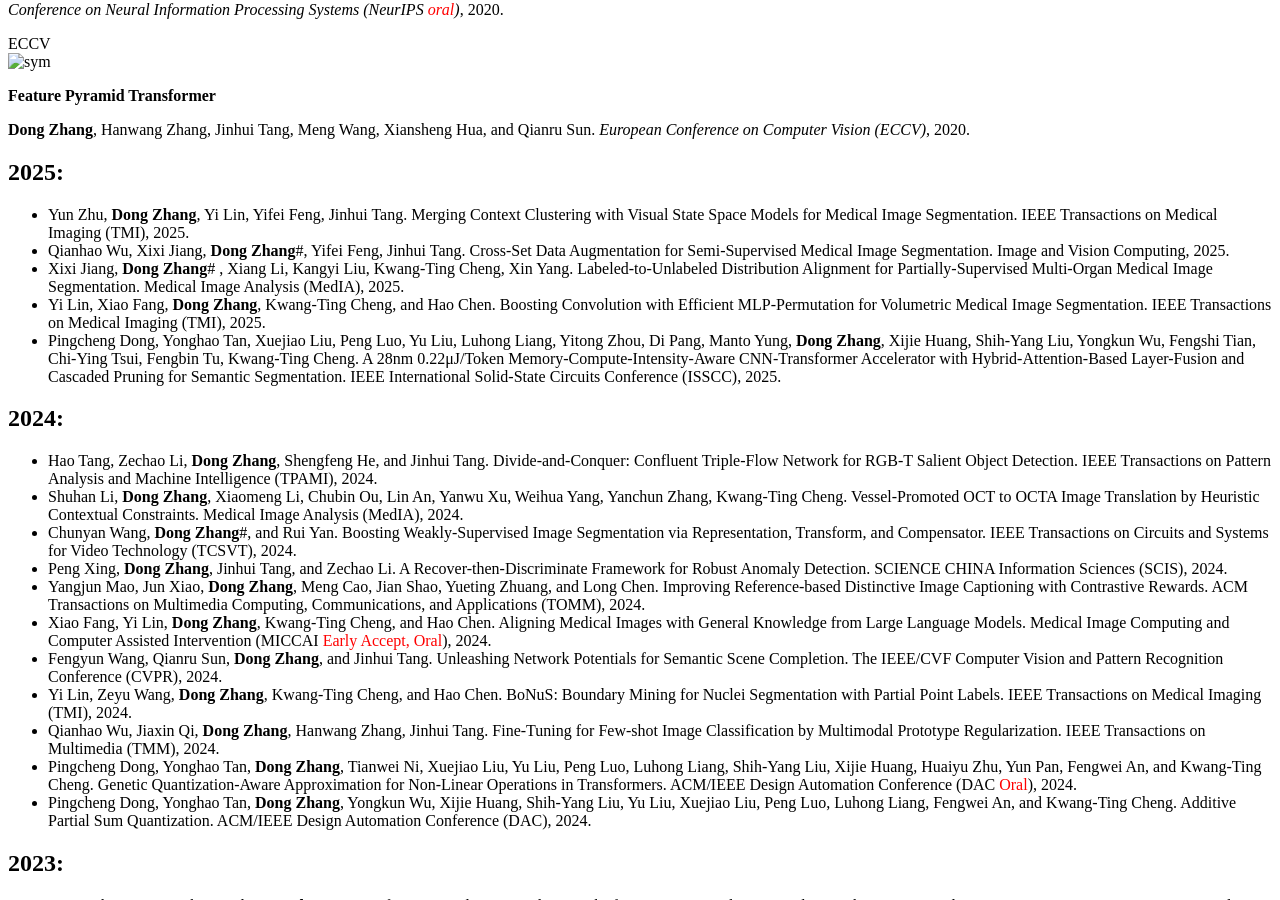
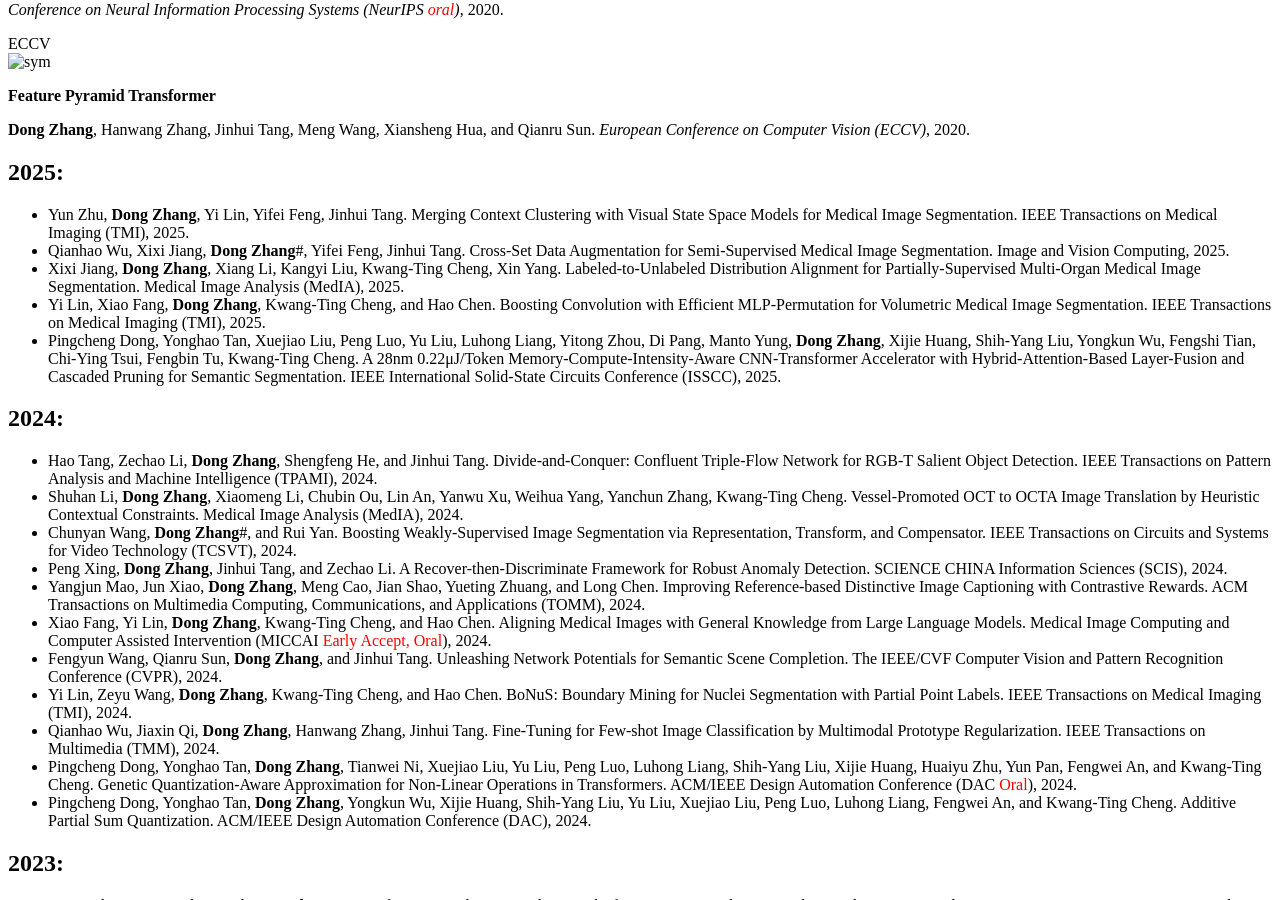
Before and after one commit to ZHANGDONG-NJUST/zhangdong-njust.github.io, a Jekyll site: the page built from _pages/includes/2_publication.md, in a window 1280 px wide and 900 px high, scrolled down 1891 px. Built offline with Jekyll 4.4.1, drawn with Linux system fonts in a browser that asks for light colours; our own code applies the rules of GitHub Pages for plain Markdown files.

Commit message:
Update 2_publication.md

```diff
--- a/_pages/includes/2_publication.md
+++ b/_pages/includes/2_publication.md
@@ -161,7 +161,7 @@
 ## 2025:
 - Yun Zhu, **Dong Zhang**, Yi Lin, Yifei Feng, Jinhui Tang. Merging Context Clustering with Visual State Space Models for Medical Image Segmentation. IEEE Transactions on Medical Imaging (TMI), 2025.
 - Qianhao Wu, Xixi Jiang, **Dong Zhang**#, Yifei Feng, Jinhui Tang. Cross-Set Data Augmentation for Semi-Supervised Medical Image Segmentation. Image and Vision Computing, 2025.
-- Xixi Jiang, **Dong Zhang**# , Xiang Li, Kangyi Liu, Kwang-Ting Cheng, Xin Yang. Labeled-to-Unlabeled Distribution Alignment for Partially-Supervised Multi-Organ Medical Image Segmentation. Medical Image Analysis (MedIA), 2025.
+- Xixi Jiang, **Dong Zhang**, Xiang Li, Kangyi Liu, Kwang-Ting Cheng, Xin Yang. Labeled-to-Unlabeled Distribution Alignment for Partially-Supervised Multi-Organ Medical Image Segmentation. Medical Image Analysis (MedIA), 2025.
 - Yi Lin, Xiao Fang, **Dong Zhang**, Kwang-Ting Cheng, and Hao Chen. Boosting Convolution with Efficient MLP-Permutation for Volumetric Medical Image Segmentation. IEEE Transactions on Medical Imaging (TMI), 2025.
 - Pingcheng Dong, Yonghao Tan, Xuejiao Liu, Peng Luo, Yu Liu, Luhong Liang, Yitong Zhou, Di Pang, Manto Yung, **Dong Zhang**, Xijie Huang, Shih-Yang Liu, Yongkun Wu, Fengshi Tian, Chi-Ying Tsui, Fengbin Tu, Kwang-Ting Cheng. A 28nm 0.22μJ/Token Memory-Compute-Intensity-Aware CNN-Transformer Accelerator with Hybrid-Attention-Based Layer-Fusion and Cascaded Pruning for Semantic Segmentation. IEEE International Solid-State Circuits Conference (ISSCC), 2025.
 
```
